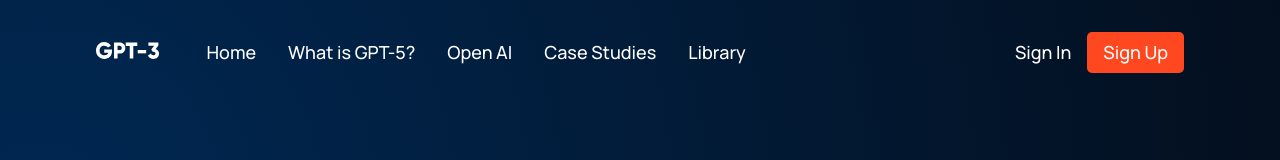
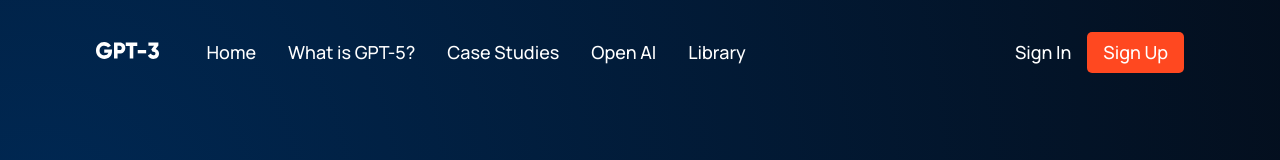
Before and after one commit to ginogiorgi/modern_ui_ux_reactjs, a Next.js app: page / in a window 1280 px wide. Shown: the top 160 px of the page. Built offline with nearby package versions, Linux system fonts and the light colour scheme.

Commit message:
NavBar links fix

```diff
--- a/components/navbar/Navbar.jsx
+++ b/components/navbar/Navbar.jsx
@@ -13,10 +13,10 @@ function Menu() {
                 <a href="#whatGPT5">What is GPT-5?</a>
             </p>
             <p>
-                <a href="#possibility">Open AI</a>
+                <a href="#features">Case Studies</a>
             </p>
             <p>
-                <a href="#features">Case Studies</a>
+                <a href="#possibility">Open AI</a>
             </p>
             <p>
                 <a href="#blog">Library</a>
--- a/containers/whatGPT5/WhatGPT5.jsx
+++ b/containers/whatGPT5/WhatGPT5.jsx
@@ -3,7 +3,7 @@ import "./whatGPT5.css";
 
 const WhatGPT5 = () => {
     return (
-        <div className="gpt5__whatgpt5 section__margin" id="wgpt5">
+        <div className="gpt5__whatgpt5 section__margin" id="whatGPT5">
             <div className="gpt5__whatgpt5-features">
                 <Feature
                     title="What is GPT-5"
```
